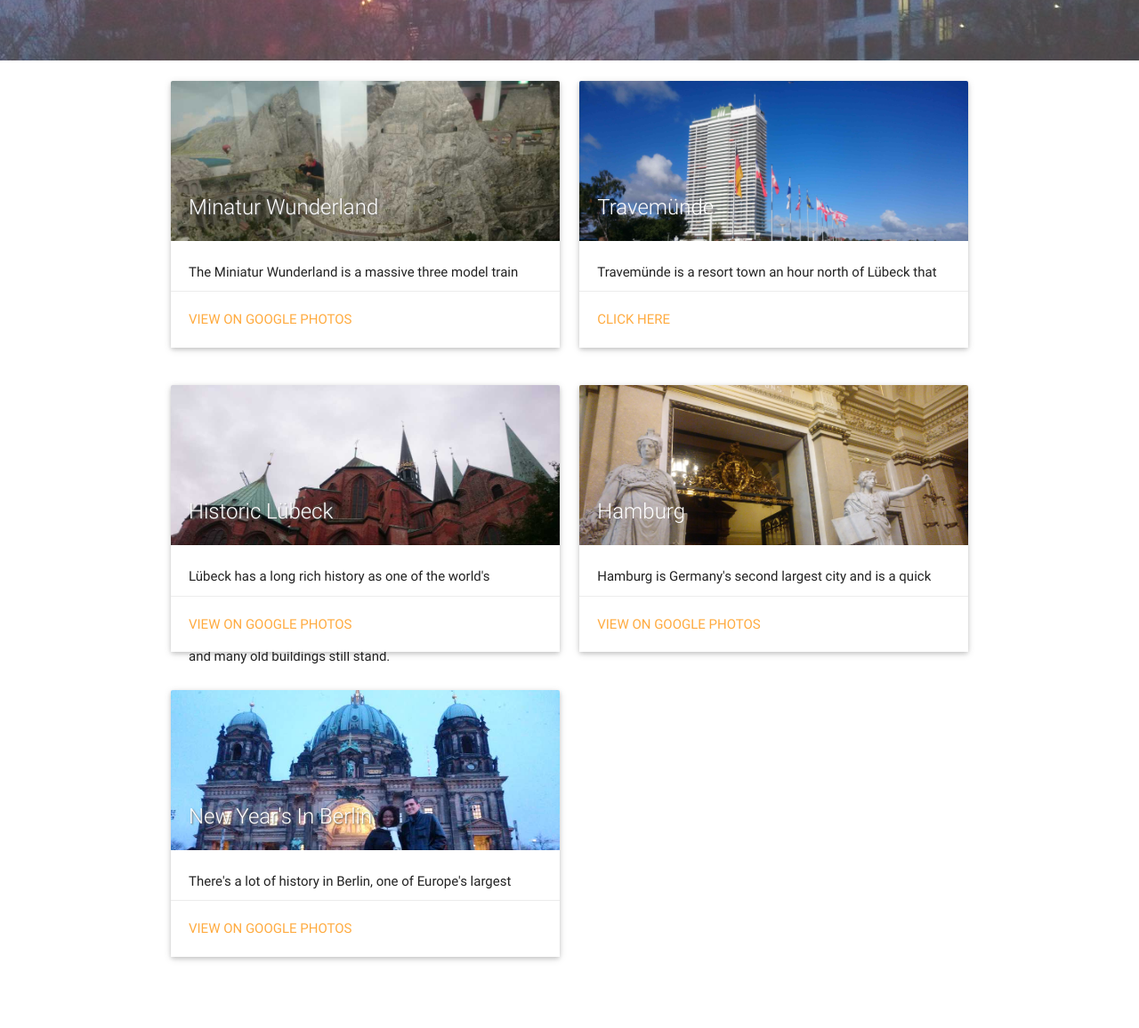
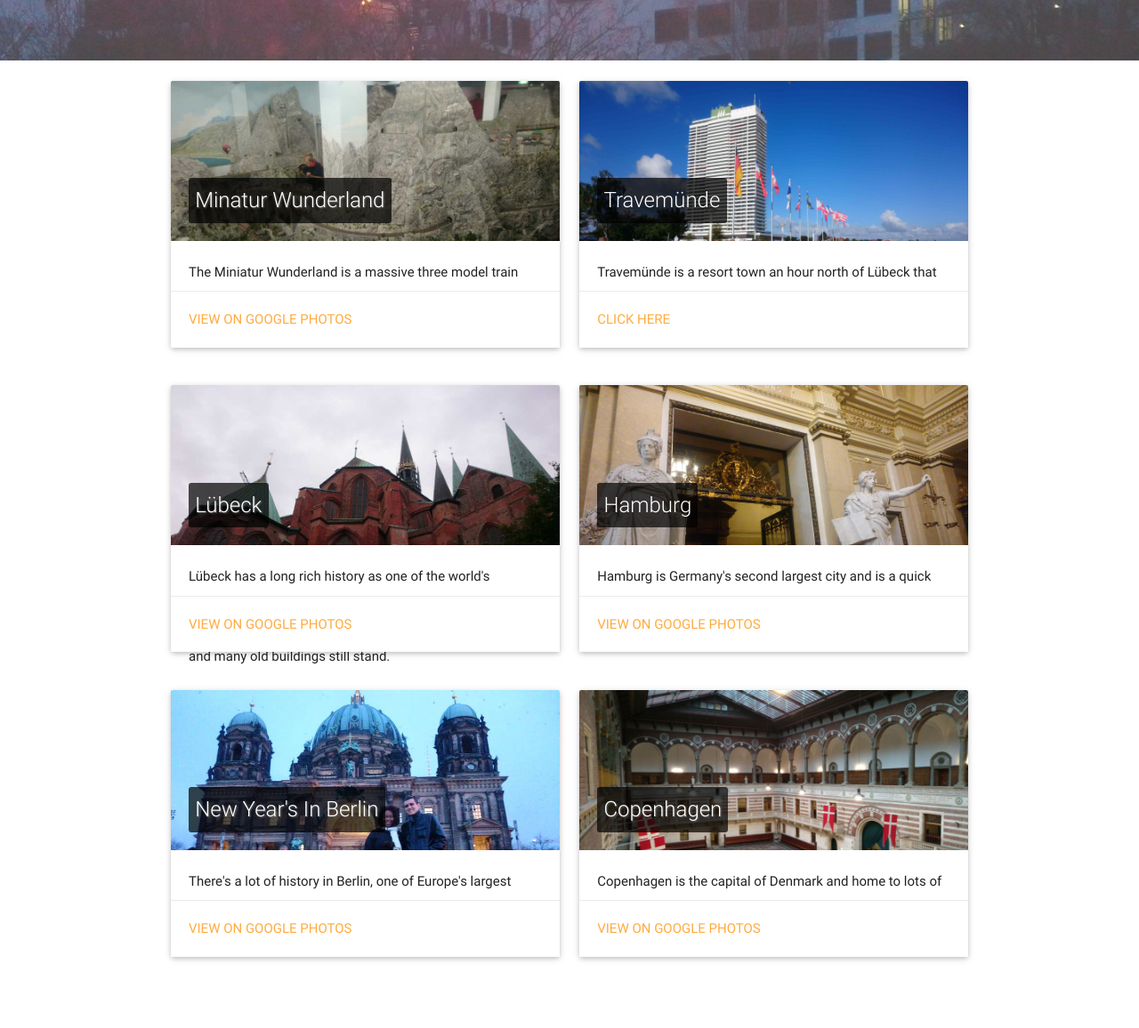
Before and after one commit to ianhyzy/blog.ian.gay, a PHP site: page /pages/germanyphotos.html in a window 1280 px wide. Shown: the part 496-1652 px from the top of the page at 89% size. Run offline with PHP 8.4, Linux system fonts and the light colour scheme; some libraries are stand-ins or nearby versions.

Commit message:
readability improvements

```diff
--- a/css/style.css
+++ b/css/style.css
@@ -75,3 +75,8 @@ footer.page-footer {
   width: 100%;
   height: 100%;
 }
+.viewable {
+  background-color: rgba(0,0,0,0.7);
+  border-radius: 3px;
+  padding: 0.3em;
+}
--- a/pages/germanyphotos.html
+++ b/pages/germanyphotos.html
@@ -17,14 +17,14 @@
     <div class="nav-wrapper container">
       <a id="logo-container" href="#" class="brand-logo">Ian Hyzy</a>
       <ul class="right hide-on-med-and-down">
-        <li><a href="#">Home</a></li>
+        <li><a href="../index.html">Home</a></li>
         <li><a href="aboutme.html">About Me</a></li>
         <li><a href="projects.html">Projects</a></li>
         <li class="active"><a href="#">Photos</a></li>
       </ul>
 
       <ul id="nav-mobile" class="side-nav">
-        <li><a href="#">Home</a></li>
+        <li><a href="../index.html">Home</a></li>
         <li><a href="aboutme.html">About Me</a></li>
         <li><a href="projects.html">Projects</a></li>
         <li class="active"><a href="#">Photos</a></li>
@@ -55,7 +55,7 @@
             <div class="card small">
               <div class="card-image">
                 <img src="../images/mw-cover.jpg">
-                <span class="card-title shadow">Minatur Wunderland</span>
+                <span class="card-title shadow"><div class="viewable">Minatur Wunderland</div></span>
               </div>
               <div class="card-content">
                 <p>The Miniatur Wunderland is a massive three model train world, with lots of detail and day/night cycles.</p>
@@ -72,7 +72,7 @@
             <div class="card small">
               <div class="card-image">
                 <img src="../images/germany.JPG">
-                <span class="card-title">Travemünde</span>
+                <span class="card-title"><div class="viewable">Travemünde</div></span>
               </div>
               <div class="card-content">
                 <p>Travemünde is a resort town an hour north of Lübeck that has miles of sandy, sunny beaches.</p>
@@ -93,7 +93,7 @@
             <div class="card small">
               <div class="card-image">
                 <img src="../images/stmarys.jpg">
-                <span class="card-title shadow">Historic Lübeck</span>
+                <span class="card-title shadow"><div class="viewable">Lübeck</div></span>
               </div>
               <div class="card-content">
                 <p>Lübeck has a long rich history as one of the world's Hanseatic Cities, which were powerhouses of trade many
@@ -111,7 +111,7 @@
             <div class="card small">
               <div class="card-image">
                 <img src="../images/hamburg.JPG">
-                <span class="card-title">Hamburg</span>
+                <span class="card-title"><div class="viewable">Hamburg</div></span>
               </div>
               <div class="card-content">
                 <p>Hamburg is Germany's second largest city and is a quick 50min train ride from Lübeck.</p>
@@ -131,13 +131,30 @@
             <div class="card small">
               <div class="card-image">
                 <img src="../images/berlin-cover.jpg">
-                <span class="card-title shadow">New Year's In Berlin</span>
+                <span class="card-title shadow"><div class="viewable">New Year's In Berlin</div></span>
               </div>
               <div class="card-content">
                 <p>There's a lot of history in Berlin, one of Europe's largest cities with over three million people.</p>
               </div>
               <div class="card-action">
                 <a href="https://goo.gl/photos/Whutai3wXAgRVFiw5">View on Google Photos</a>
+              </div>
+            </div>
+          </div>
+        </div>
+
+        <div class="col s12 m12 l6">
+          <div class="valign-wrapper me">
+            <div class="card small">
+              <div class="card-image">
+                <img src="../images/cph.jpg">
+                <span class="card-title shadow"><div class="viewable">Copenhagen</div></span>
+              </div>
+              <div class="card-content">
+                <p>Copenhagen is the capital of Denmark and home to lots of interesting places and things to do.</p>
+              </div>
+              <div class="card-action">
+                <a href="https://goo.gl/photos/1xkVoXmGFnBR2HSU9">View on Google Photos</a>
               </div>
             </div>
           </div>
```
Also changed, not shown: images/cph.jpg (added).
